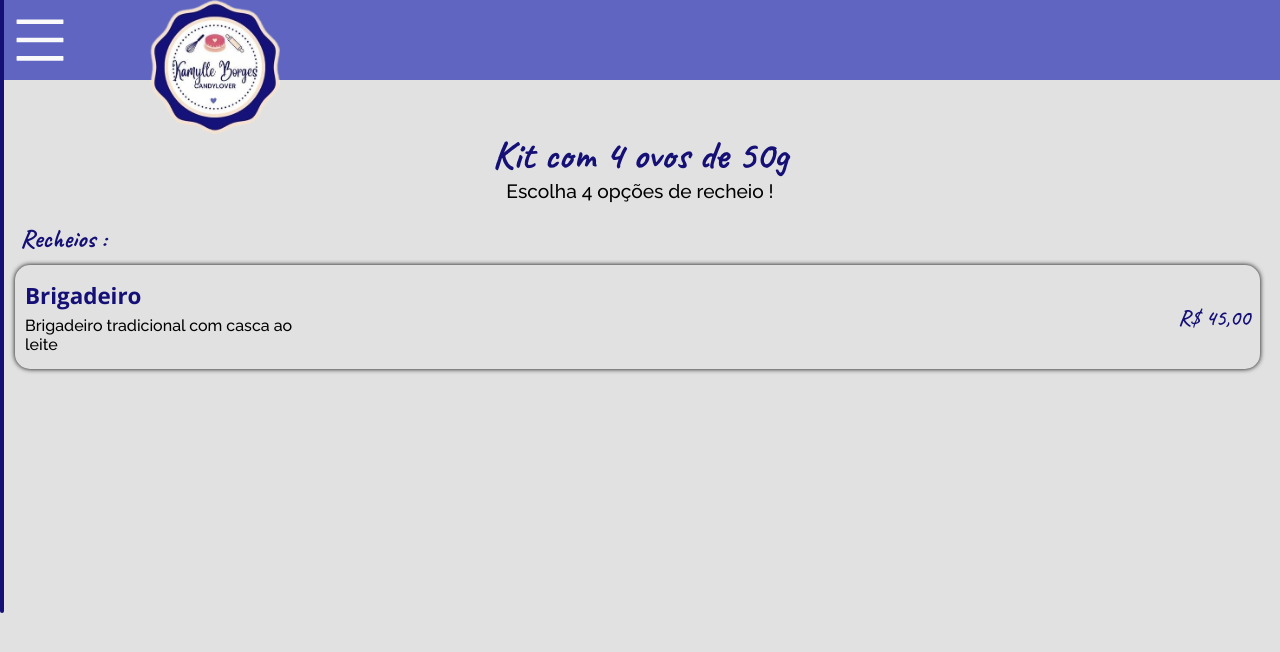
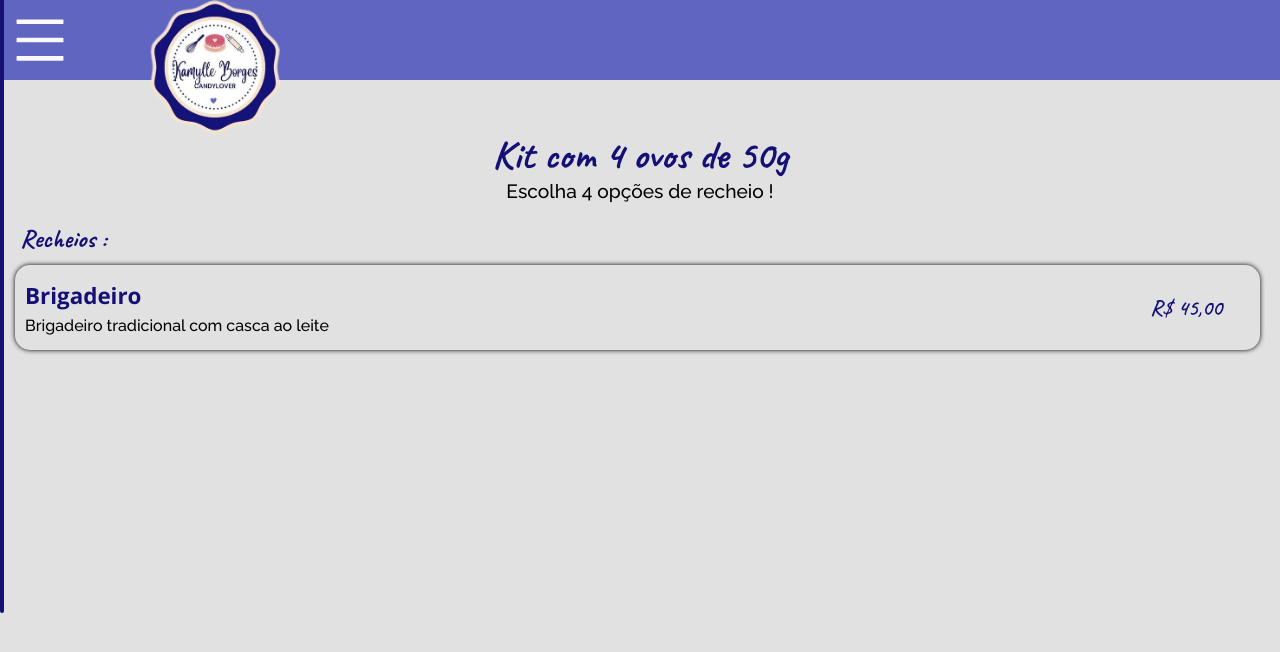
Before and after one commit to kaiqueZpriv1/candylover, a React (Create React App) app: page /kit in a window 1280 px wide. Shown: the top 652 px of the page. Built offline with nearby package versions, Linux system fonts and the light colour scheme.

Commit message:
teste model 2

```diff
--- a/src/pages/Pascoa/50g/style.ts
+++ b/src/pages/Pascoa/50g/style.ts
@@ -52,6 +52,7 @@ export const CardapioList = styled.div`
 	padding: 15px 10px;
 	box-shadow: 0 0 5px #000;
 	border-radius: 15px;
+	gap: 30px;
 	.description-recheio {
 		display: flex;
 		flex-direction: column;
@@ -71,10 +72,10 @@ export const CardapioList = styled.div`
 		font-size: 1.4em;
 		color: #151076;
 		font-weight: 600;
+		width: 100px;
 	}
 	.line-cardapio {
 		font-size: 1em;
-		width: 280px;
 		font-weight: 500;
 	}
 `;
```
